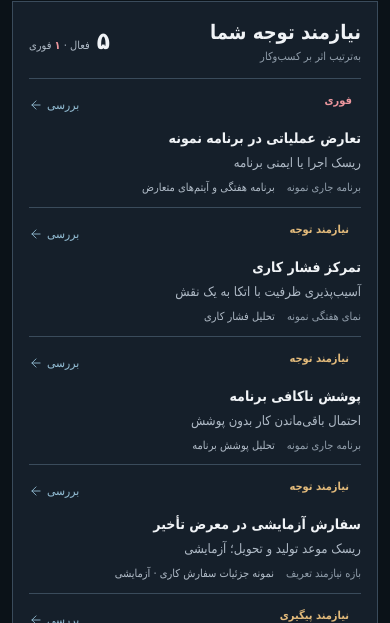
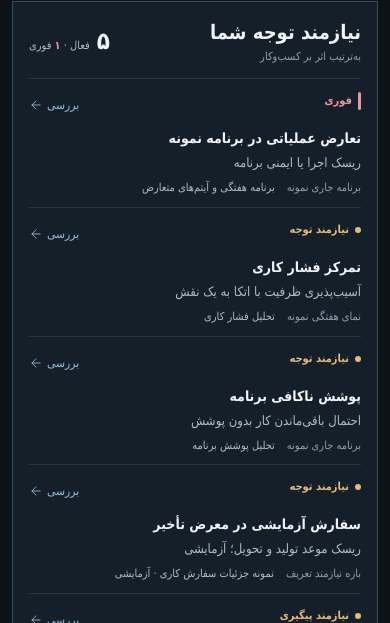
Before and after one commit to sahandgem/mrgem-main-system, a React (Vite) app in the folder apps/core/: page / in a window 390 px wide. Shown: the part 221-844 px from the top of the page. Built offline with nearby package versions, Linux system fonts and the light colour scheme.

Commit message:
feat(core): finalize Cockpit C5 visual consistency

```diff
--- a/apps/core/src/styles.css
+++ b/apps/core/src/styles.css
@@ -10,7 +10,6 @@
   --surface-raised: #15212d;
   --surface-hover: #17232e;
   --surface-selected: #1a2834;
-  --surface-control: #101a23;
   --surface-critical-soft: #32222a;
 
   --text-primary: #f0f3f6;
@@ -107,13 +106,12 @@ p { line-height: 1.65; }
 .rail-exceptions h3 { font-size: 12px; color: var(--text-muted); font-weight: 500; margin-bottom: 4px; }
 .rail-exception { position: relative; display: block; width: 100%; padding: 12px 10px 12px 0; color: inherit; background: transparent; border: 0; border-bottom: var(--border-width) solid var(--border-subtle); text-align: start; }
 .rail-exception::before { content: ""; position: absolute; inset-inline-start: 0; top: 19px; width: var(--severity-dot-size); height: var(--severity-dot-size); border-radius: var(--radius-pill); background: var(--signal-warning); }
-.rail-exception--critical::before { top: 14px; width: 2px; height: 18px; border-radius: 1px; background: var(--signal-critical); }
+.rail-exception--critical::before { top: 14px; width: 2px; height: 18px; border-radius: var(--radius-pill); background: var(--signal-critical); }
 .rail-exception--followup::before { background: var(--signal-info); }
 .rail-exception:hover { background: var(--surface-hover); }
 .rail-exception[aria-current="true"] { background: var(--surface-selected); }
 .rail-exception strong { display: block; font-size: 13px; line-height: 1.7; font-weight: 500; }
 .rail-exception p, .rail-exceptions > p { color: var(--text-muted); font-size: var(--font-size-meta); margin-top: 4px; }
-.rail-exception--pending strong { color: var(--text-secondary); }
 .rail-footnote { padding-top: 10px; color: var(--text-muted); font-size: var(--font-size-micro); }
 .rail-destination { display: block; margin-top: 6px; padding: 8px 0 0; font-size: var(--font-size-meta); color: var(--signal-info); text-decoration: none; }
 .command-core { display: grid; grid-template-rows: auto minmax(0,1fr) 48px; gap: 8px; }
@@ -121,12 +119,9 @@ p { line-height: 1.65; }
 .status-summary__business, .status-summary__data { min-width: 0; }
 .status-summary__headline h3 { font-size: 17px; line-height: 1.6; }
 .status-summary__headline p { font-size: var(--font-size-body); line-height: 20px; color: var(--text-secondary); }
-.status-summary__metrics { display: flex; gap: 12px; font-size: var(--font-size-micro); color: var(--text-muted); margin-top: 4px; }
-.status-summary__metrics strong { font-weight: 500; }
 .status-summary__data { border-inline-start: var(--border-width) solid var(--border-subtle); padding-inline-start: 14px; }
 .status-summary__data > strong { display: block; font-size: 12px; margin: 5px 0; }
 .status-summary__data > p { color: var(--text-muted); font-size: var(--font-size-micro); }
-.status-summary__data-counts { display: flex; gap: 12px; font-size: var(--font-size-micro); color: var(--text-muted); margin-top: 4px; }
 .attention-section { display: grid; grid-template-rows: auto minmax(0,1fr) auto; min-height: 0; padding: 14px 16px 0; background: var(--surface-command); border: var(--border-width) solid var(--border-strong); }
 .attention-heading { display: flex; align-items: center; justify-content: space-between; padding-bottom: 12px; }
 .attention-heading h3 { font-size: 20px; line-height: 1.6; }
@@ -135,13 +130,13 @@ p { line-height: 1.65; }
 .section-count strong { font-size: var(--font-size-kpi-major); color: var(--text-primary); margin-inline-end: 4px; }
 .section-count b { color: var(--signal-critical); font-weight: 700; }
 .attention-list { min-height: 0; overflow-y: auto; }
-.command-row { position: relative; display: grid; grid-template-columns: 94px minmax(0,1fr) 66px; gap: 4px 10px; width: 100%; padding: 10px 0; color: inherit; background: transparent; border: 0; border-top: var(--border-width) solid var(--border-strong); text-align: start; }
+.command-row { position: relative; display: grid; grid-template-columns: 94px minmax(0,1fr) 66px; gap: 4px 10px; width: 100%; padding: 10px 0; color: inherit; background: transparent; border: 0; border-top: var(--border-width) solid var(--border-subtle); text-align: start; }
 .command-row:hover { background: var(--surface-hover); }
 .command-row--selected, .command-row--selected:hover { background: var(--surface-selected); }
 .command-row--selected::before { content: ""; position: absolute; inset-block: 6px; inset-inline-start: 0; width: var(--selected-indicator-width); background: var(--signal-info); }
 .command-row__signal { display: flex; align-items: flex-start; gap: 6px; padding-top: 3px; }
-.command-row__signal > span { display: block; width: var(--severity-dot-size); height: var(--severity-dot-size); margin-top: 6px; flex-shrink: 0; overflow: hidden; border-radius: var(--radius-pill); background: currentColor; color: transparent; font-size: 0; }
-.command-row--critical .command-row__signal > span { width: 3px; height: 18px; margin-top: 0; border-radius: 1px; }
+.command-row__signal > span { display: block; width: var(--severity-dot-size); height: var(--severity-dot-size); margin-top: 6px; flex-shrink: 0; overflow: hidden; border-radius: var(--radius-pill); background: currentColor; font-size: 0; }
+.command-row--critical .command-row__signal > span { width: 3px; height: 18px; margin-top: 0; border-radius: var(--radius-pill); }
 .command-row__signal strong { font-size: var(--font-size-meta); line-height: 1.6; }
 .command-row__issue { display: block; }
 .command-row__issue strong { display: block; font-size: var(--font-size-title); line-height: 23px; color: var(--text-primary); }
@@ -158,7 +153,6 @@ p { line-height: 1.65; }
 .upcoming-commitments { display: flex; align-items: center; gap: 12px; padding: 4px 12px; color: var(--text-secondary); }
 .upcoming-commitments h3 { font-size: 12px; white-space: nowrap; }
 .upcoming-commitments p { font-size: var(--font-size-meta); }
-.definition-pending { display: none; }
 .important-changes { display: grid; grid-template-columns: 130px minmax(0,1fr); align-items: center; background: var(--surface-instrument); border-top: var(--border-width) solid var(--border-subtle); border-bottom: var(--border-width) solid var(--border-subtle); padding: 0 12px; }
 .important-changes h2 { font-size: 12px; color: var(--text-muted); font-weight: 600; }
 .important-changes__list { display: grid; grid-template-columns: repeat(3,minmax(0,1fr)); }
@@ -241,7 +235,6 @@ p { line-height: 1.65; }
   .rail-metrics { gap: 12px 8px; padding: 14px 0; }
   .rail-exception { padding: 9px 0; }
   .status-summary { padding: 6px 12px; }
-  .status-summary__metrics, .status-summary__data-counts { display: none; }
 }
 @media (max-width: 1450px) and (min-width: 1101px) {
   .important-changes__list { grid-template-columns: repeat(2,minmax(0,1fr)); }
@@ -276,12 +269,11 @@ p { line-height: 1.65; }
   .cockpit-system-facts > div:nth-child(2) { display: none; }
   .status-summary { grid-template-columns: 1fr; gap: 8px; }
   .status-summary__data { border-inline-start: 0; padding-inline-start: 0; }
-  .status-summary__metrics, .status-summary__data-counts { display: none; }
   .command-row { grid-template-columns: minmax(0,1fr) 64px; gap: 6px; }
   .command-row__signal { grid-column: 1; }
   .command-row__issue { grid-column: 1 / -1; grid-row: 2; }
   .command-row__open { grid-column: 2; grid-row: 1; }
-  .command-row__context, .command-row__metadata { grid-column: 1 / -1; }
+  .command-row__context { grid-column: 1 / -1; }
   .upcoming-commitments { flex-wrap: wrap; padding-block: 12px; }
   .rail-metrics { grid-template-columns: 1fr 1fr; }
   .important-changes { grid-template-columns: 1fr; padding: 12px; gap: 10px; }
```
